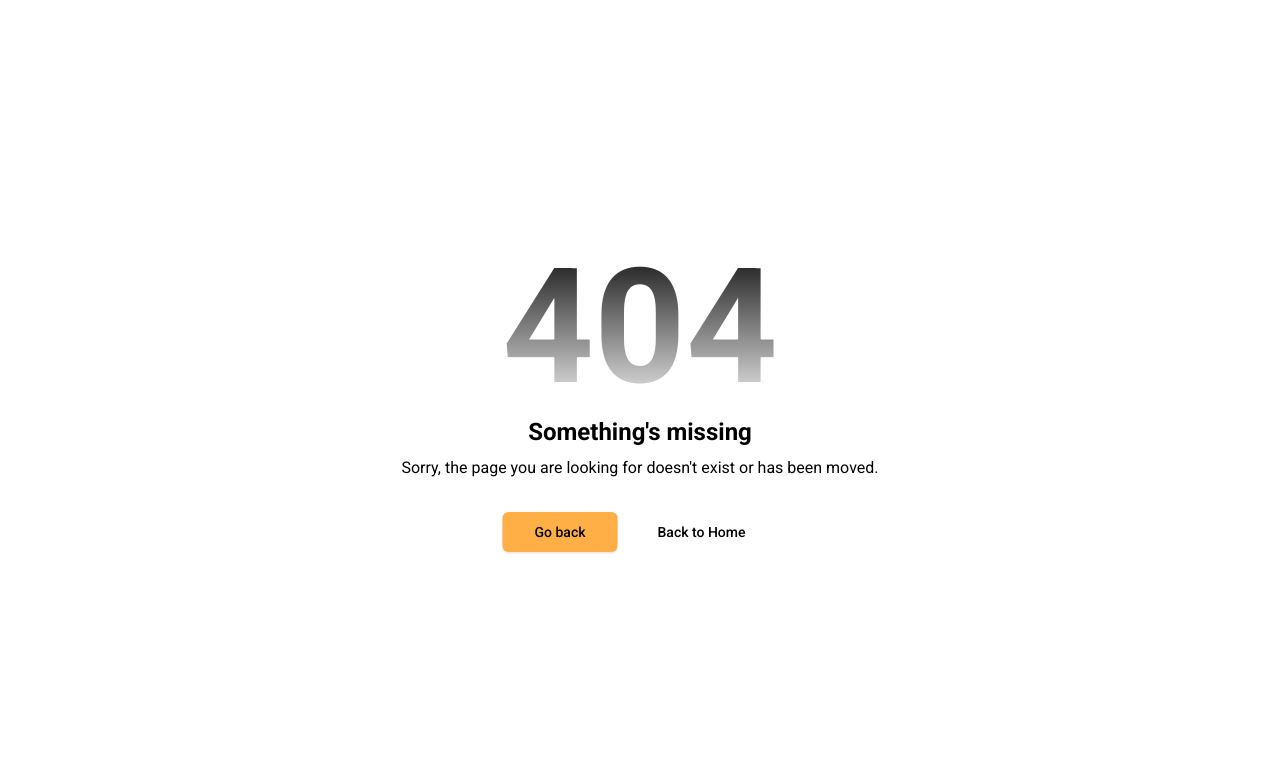
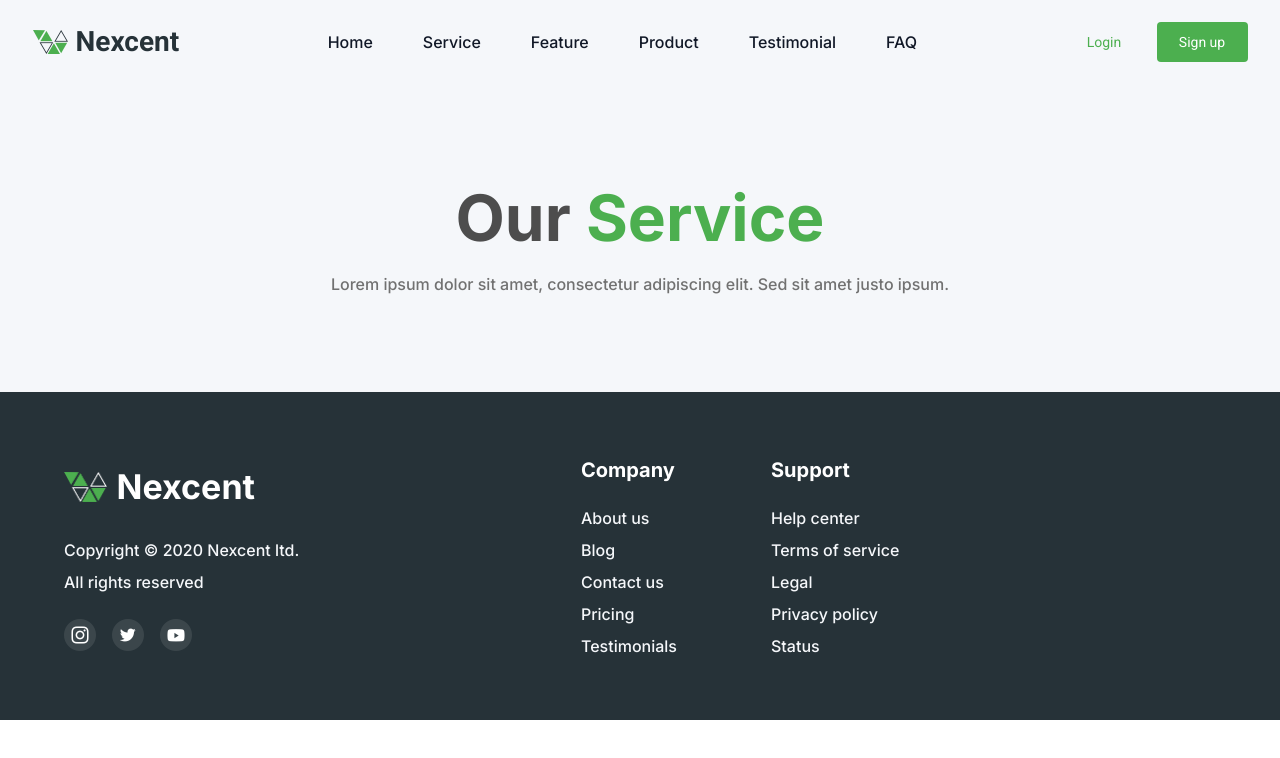
Before and after one commit to teksaglobalindonesia/next-wihope-2026, a Next.js app: page /service in a window 1280 px wide. Before the commit this address had no page. Shown: the top 758 px of the page. Built offline with nearby package versions, Linux system fonts and the light colour scheme.

Commit message:
Simple Hero + Navigation

```diff
--- a/app/page.tsx
+++ b/app/page.tsx
@@ -1,5 +1,5 @@
 import Header from '../components/header';
-import Hero from '../components/Hero';
+import Hero from '@/components/Hero';
 import OurClient from '@/components/OurClient';
 import Community from '@/components/Community';
 import UnseenSpending from '@/components/UnseenSpending';
--- /dev/null
+++ b/app/service/page.tsx
@@ -0,0 +1,14 @@
+import Header from '../../components/header';
+import Footer from '@/components/Footer';
+import SimpleHero from '@/components/SimpleHero';
+export default function service() {
+  return (
+    <div className='mt-[84px]'>
+      <Header />
+      <div className="flex flex-col gap-[40px]">
+        <SimpleHero />
+      </div>
+      <Footer />
+    </div>
+  );
+}
--- /dev/null
+++ b/components/SimpleHero.tsx
@@ -0,0 +1,10 @@
+export default function SimpleHero() {
+  return (
+    <div className="flex items-center justify-center h-[308px] flex-col bg-neutral-silver font-inter">
+      <p className="font-semibold text-[64px] leading-[76px] text-center text-neutral-d_grey">
+        Our <span className="text-brand-primary">Service</span>
+      </p>
+      <p className="text-[16px] text-neutral-grey mt-[16px]">Lorem ipsum dolor sit amet, consectetur adipiscing elit. Sed sit amet justo ipsum.</p>
+    </div>
+  );
+}
--- a/components/header.tsx
+++ b/components/header.tsx
@@ -6,7 +6,7 @@ import Link from './Link';
 import Button from './Button';
 
 const LINKS = [
-  { name: 'home', label: 'Home', href: '/home' },
+  { name: 'home', label: 'Home', href: '/' },
   { name: 'service', label: 'Service', href: '/service' },
   { name: 'feature', label: 'Feature', href: '/feature' },
   { name: 'product', label: 'Product', href: '/product' },
```
